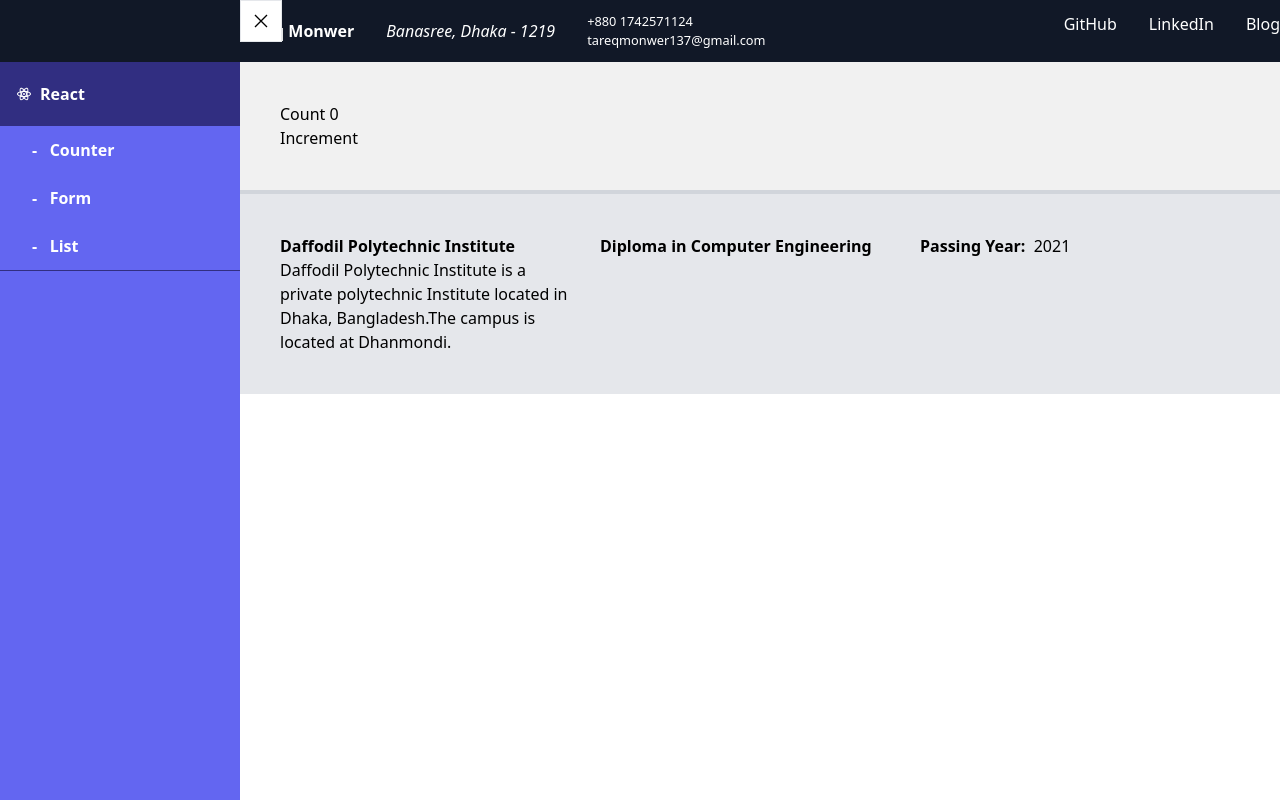
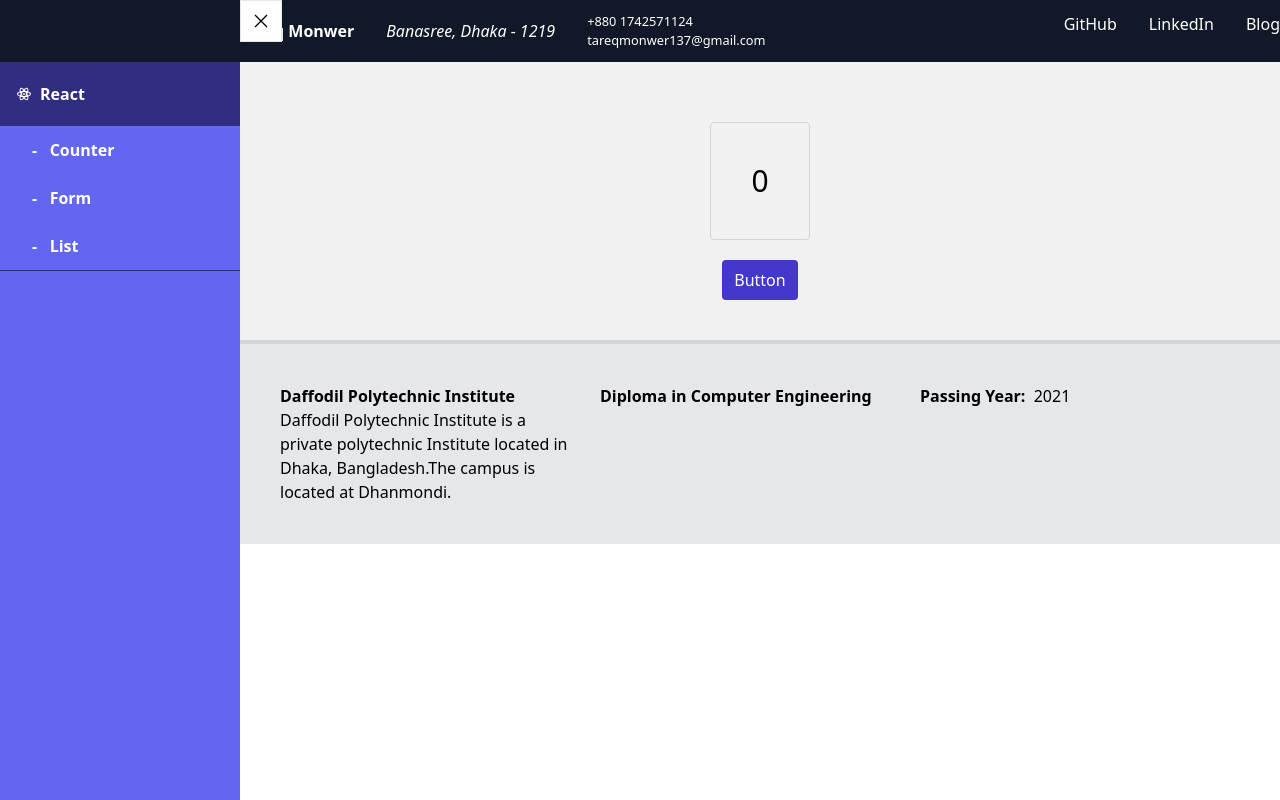
Before and after one commit to TareqMonwer/react-assesment, a React (Create React App) app: page /counter in a window 1280 px wide. Built offline with nearby package versions, Linux system fonts and the light colour scheme.

Commit message:
:zap: counter page design completed.

```diff
--- a/src/pages/counter/CounterPage.jsx
+++ b/src/pages/counter/CounterPage.jsx
@@ -1,13 +1,23 @@
-import React from 'react';
-import Layout from '../../containers/Layout';
+import React, { useState } from 'react';
+import Layout from 'containers/Layout';
 
 const CounterPage = () => {
+  const [count, setCount] = useState(0);
+  const handleSetCount = () => setCount(prev => prev + 1)
+
   return (
     <Layout>
-      <h1>Count 0</h1>
-      <button>
-        Increment
-      </button>
+      <div className="flex flex-col justify-center items-center text-center">
+        <h1 className="text-3xl my-5 p-10 border border-gray-300
+        rounded inline-block">
+          {count}
+        </h1>
+        <button
+          className="bg-indigo-700 text-white px-3 py-2 rounded"
+          onClick={handleSetCount}>
+          Button
+        </button>
+      </div>
     </Layout>
   );
 }
```
